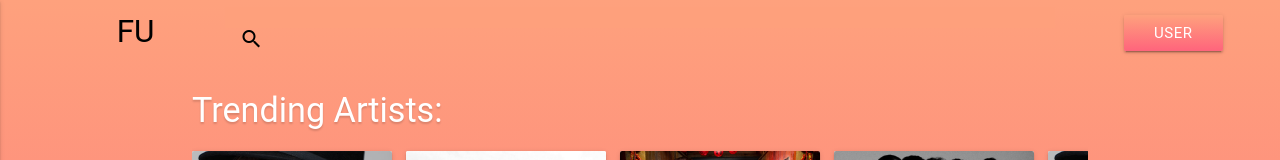
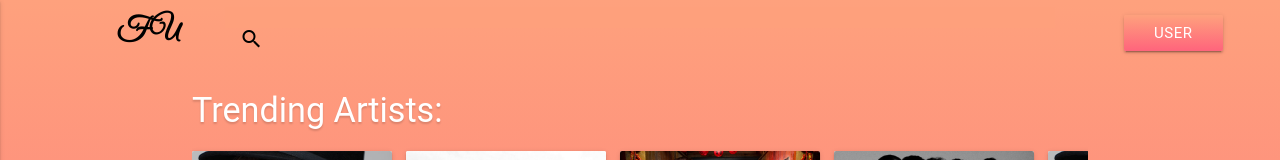
Before and after one commit to fumen/sekkei, a plain HTML site: page v3/index.html in a window 1280 px wide. Shown: the top 160 px of the page. Drawn offline with Linux system fonts and the light colour scheme; a web font is replaced by a local one.

Commit message:
Final UI Design

```diff
--- a/v3/index.html
+++ b/v3/index.html
@@ -10,6 +10,8 @@
     <link rel="stylesheet" href="./CSS/materialize.css" />
     <link rel="stylesheet" href="./CSS/slick.css" />
     <link rel="stylesheet" href="./CSS/slick-theme.css" />
+    <link rel="shortcut icon" type="image/x-icon" href="./Images/Fu.png" />
+    <link href="https://fonts.googleapis.com/css?family=Great+Vibes" rel="stylesheet" />
     <link href="https://fonts.googleapis.com/icon?family=Material+Icons" rel="stylesheet" />
     <title>Fumen</title>
     <style>
@@ -54,7 +56,7 @@
         <div class="nav-wrapper">
             <div class="row">
                 <div class="col s3 m2 l2 center">
-                    <a href="#" data-activates="slide-out" class="brand-logo black-text left" style="margin-left: 10px">FU</a>
+                    <a href="#" data-activates="slide-out" class="brand-logo black-text left" style="margin-left: 10px; font-family: 'Great Vibes', cursive; font-weight: bolder">FU</a>
                 </div>
                 <div class="col s8 m8 l8 center" style="padding-top: 7px">
                     <form id="searchForm">
```
Also changed, not shown: v3/Images/Fu.png (added).
